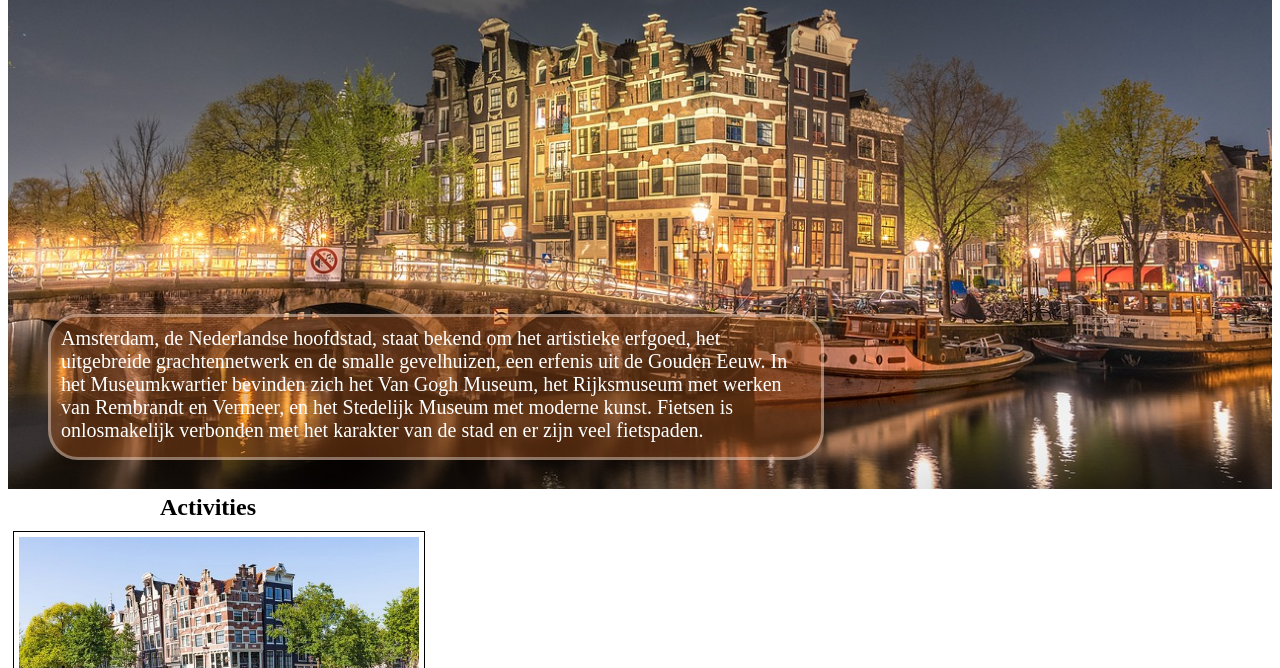
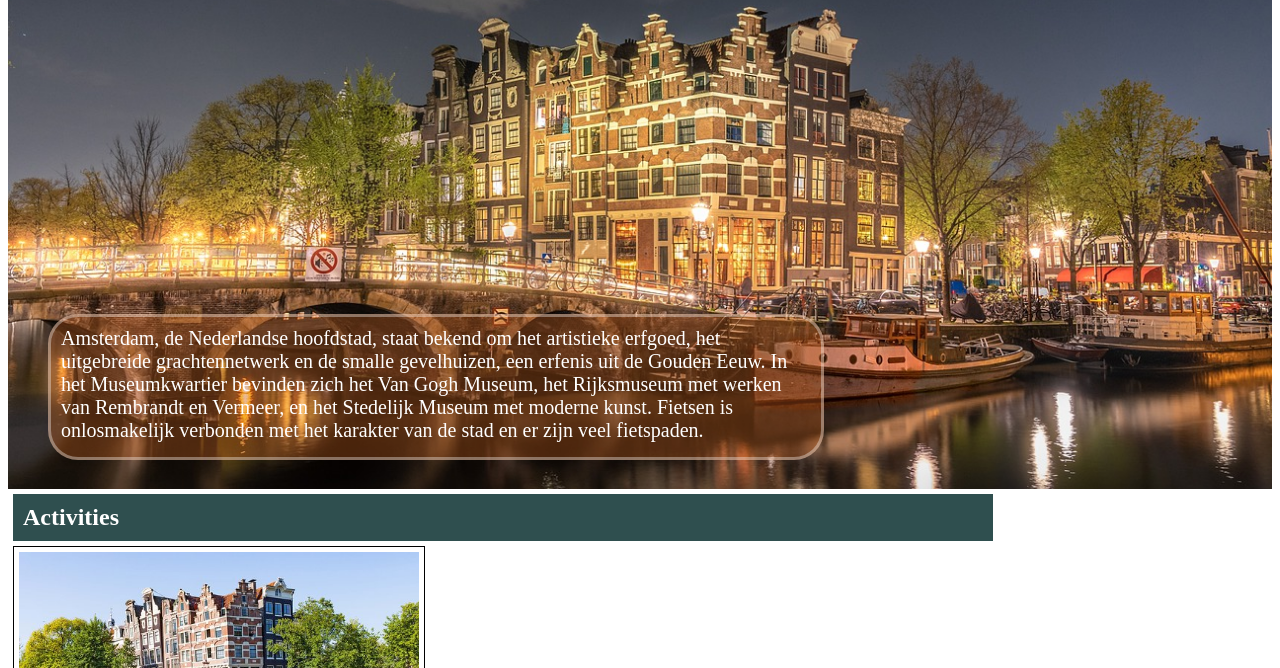
Before and after one commit to MoulhamAlboushi/Moulham_04_06_2019, a plain HTML site: page index.html in a window 1280 px wide. Shown: the part 132-800 px from the top of the page. Drawn offline with Linux system fonts and the light colour scheme.

Commit message:
Update style.css

```diff
--- a/style.css
+++ b/style.css
@@ -52,14 +52,18 @@ h1 {
 }
 #h2_activities {
   width: 960px;
-  padding: 5px;
-  margin: auto;
+  padding: 10px;
+  margin: 5px;
+  color: white;
+  background-color: darkslategrey;
 }
+/*
 section div img {
   width: 400px;
   padding: 0px;
   margin: 0px;
 }
+*/
 #city_canal_cruise {
   mirgin: 5px 0px 5px 5px;
 }
@@ -73,10 +77,8 @@ section div img {
   border: 1px solid black;
   padding: 5px;
   margin: 5px;
+  text-align: justify;
 }
-/*
+
 #belevenis {
-  background-image: url(/img/ajax.jpg);
-  background-repeat: no-repeat;
-  background-position: center center;
 }
```
